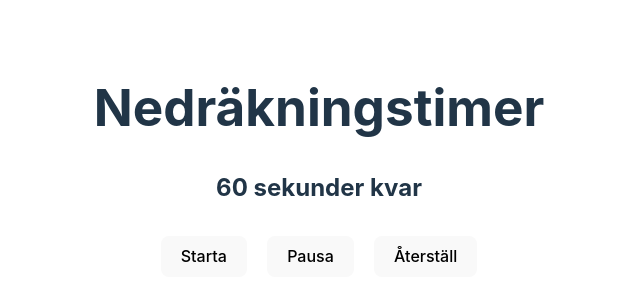
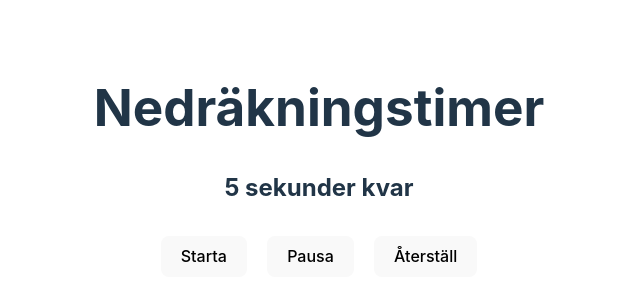
Before and after one commit to louohr/exercise-react-countdown-timer, a React (Vite) app: page / in a window 1280 px wide. Shown: the part 234-534 px from the top of the page, without its empty margins (321-961 px from the left). Built offline with nearby package versions, Linux system fonts and the light colour scheme.

Commit message:
change time

```diff
--- a/src/Components/CountdownTimer.tsx
+++ b/src/Components/CountdownTimer.tsx
@@ -2,7 +2,7 @@ import { useState, useEffect, useRef } from "react";
 
 const CountdownTimer = () => {
   // State declarations
-  const [timeLeft, setTimeLeft] = useState(60); // tid kvar
+  const [timeLeft, setTimeLeft] = useState(5); // tid kvar
   const [isActive, setIsActive] = useState(false); // pågående eller pausad, true/false
   const timerRef = useRef(0); // reference to the interval timer, paus eller återställning
 
@@ -31,7 +31,7 @@ const CountdownTimer = () => {
   const resetTimer = () => {
     setIsActive(false);
     clearInterval(timerRef.current);
-    setTimeLeft(60);
+    setTimeLeft(5);
   };
 
   return (
```
